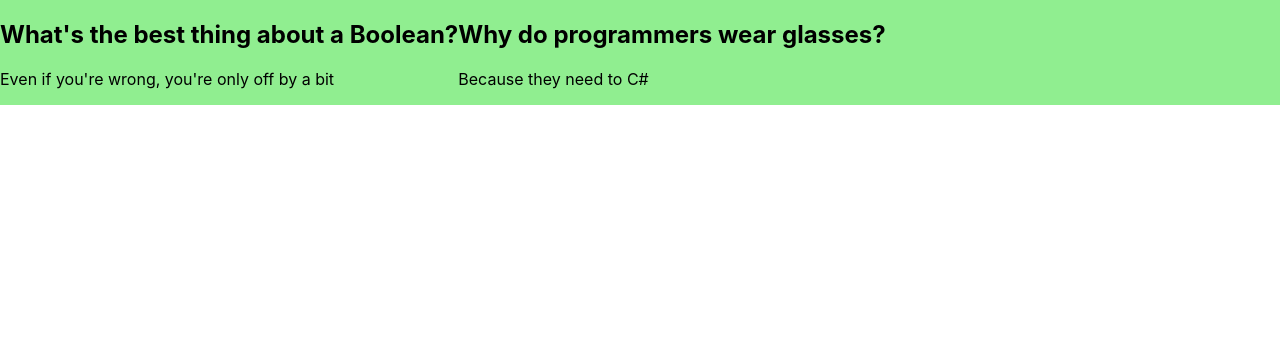
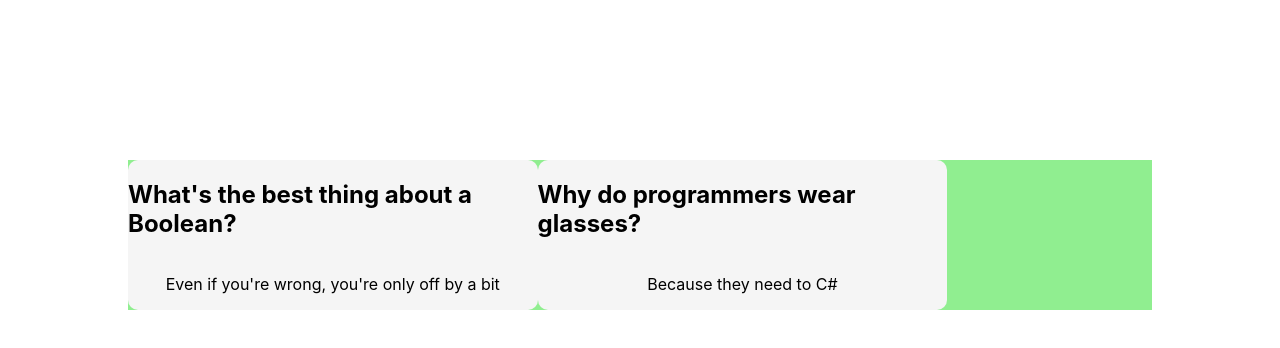
Before and after one commit to JinxyPyrope/mini-practice-react-8, a React (Create React App) app in the folder my-practice-8/: page / in a window 1280 px wide. Shown: the top 348 px of the page. Built offline with nearby package versions, Linux system fonts and the light colour scheme.

Commit message:
Css so far going somewhere

```diff
--- a/my-practice-8/src/App.css
+++ b/my-practice-8/src/App.css
@@ -1,14 +1,9 @@
 .App {
   display: flex;
   background-color: lightgreen;
+  margin: 10rem auto;
+  max-width: 80%;
 
 }
 
-.App div {
-  /* display: flex;
-  flex-direction: column;
-  align-items: center;
-  background: whitesmoke;
-  max-width: 40%;
-  border: 15px; */
-}
+/*Could also do .text__container since it's imported from a component like a  family tree */
--- a/my-practice-8/src/components/Display.css
+++ b/my-practice-8/src/components/Display.css
@@ -1,3 +1,9 @@
 .test__container {
-
+  display: flex;
+  flex-direction: column;
+  align-items: center;
+  background: whitesmoke;
+  max-width: 40%;
+  border: 15px;
+  border-radius: 10px;
 }
```
